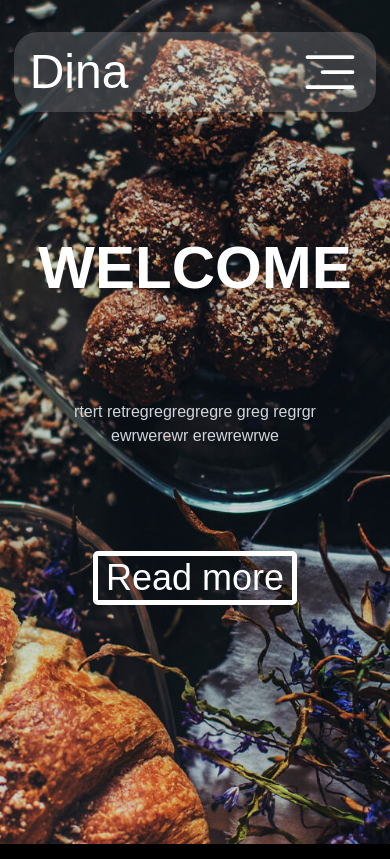
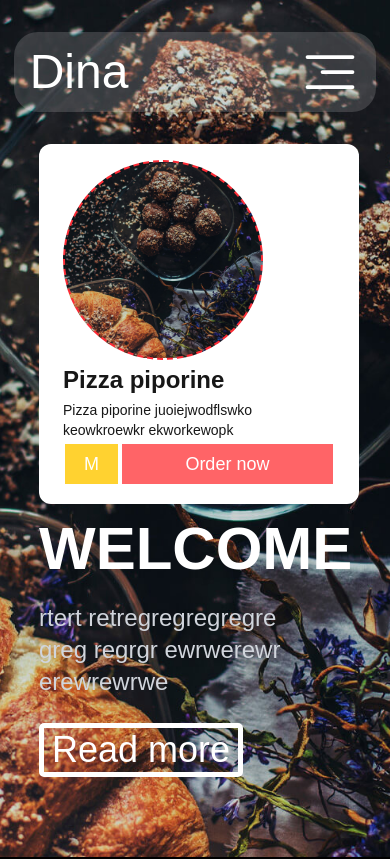
Before and after one commit to ahmedkh67/restu, a Next.js app: page / in a window 390 px wide. Shown: the top 859 px of the page. Built offline with nearby package versions, Linux system fonts and the light colour scheme.

Commit message:
new menu

```diff
--- a/Components/Moresec.tsx
+++ b/Components/Moresec.tsx
@@ -10,7 +10,7 @@ import { motion } from "framer-motion";
 
 const Moresec = () => {
   return (
-    <div id='moresec' className="flex w-full flex-col md:flex-row bg-white md:justify-around items-center justify-around">
+    <div id='moresec' className="flex w-full flex-col md:flex-row bg-white md:justify-around items-start justify-around">
 
       {Moreboxes.map((item) => (
          <motion.div className=''
--- a/app/page.tsx
+++ b/app/page.tsx
@@ -11,16 +11,19 @@ export default function Home() {
 
     return (
         <>
-        <div className="Hero_Background flex w-full bg-black md:h-screen h-screen flex-col justify-between items-center overflow-hidden pb-40">
+        <div className="Hero_Background flex w-full bg-black md:h-screen h-full flex-col justify-between items-center overflow-hidden pb-20">
 
             <Navbar />
-            <div className="flex w-full h-full flex-col justify-evenly items-center">
-
-                    <h1 className="md:text-[170px] text-[60px] font-bold text-white upanimate">
+            <div className="flex w-full h-full md:flex-row flex-col-reverse justify-evenly items-start px-[10%]">
+                 <div className="flex flex-col w-full">
+                 <h1 className="md:text-[100px] text-[60px] font-bold text-white upanimate">
                         {Herosec.Hero_title}
                     </h1>
 
-                <h1 className="text-center text-gray-300 md:w-[30%] w-[65%] my-2 pb-6 upanimate2">
+                <h1 className="text-start text-2xl text-gray-300 md:w-[70%] w-[80%] my-2 pb-6 upanimate2">
+                    {Herosec.Hero_Dis}
+                </h1>
+                <h1 className="text-start text-2xl text-gray-300 md:w-[70%] hidden md:flex w-[80%] my-2 pb-6 upanimate2">
                     {Herosec.Hero_Dis}
                 </h1>
 
@@ -30,18 +33,156 @@ export default function Home() {
                 </button>
                 </Link>
 
+                 </div>
+                 <div className="flex items-end justify-center">
+
+                    <div className="flex flex-col w-80 h-90 bg-white p-4 px-6 rounded-xl">
+                        <div className="flex w-50 h-50 rounded-full border-2 border-red-500 border-dashed p-2 Hero_Background">
+
+                        </div>
+                        <h1 className="text-2xl font-bold py-1">
+                            Pizza piporine
+                        </h1>
+                        <p className="text-sm mb-1">
+                            Pizza piporine juoiejwodflswko keowkroewkr ekworkewopk
+                        </p>
+                        <div className="flex ">
+                            <button className="w-1/4 mx-0.5 bg-amber-300 h-10 text-lg text-white">
+                                M
+                            </button>
+                            <button className="w-full mx-0.5 bg-red-400 h-10 text-lg text-white">
+                                Order now
+                            </button>
+                        </div>
+                    </div>
+                 </div>
+
 
             </div>
         </div>
         <MenuSlider />
         <GalleryButton />
         <Moresec />
+        <div className="flex flex-col md:flex-row justify-evenly py-8 bg-gray-200 items-start pl-6 md:pl-0">
+        <div className="flex flex-col w-80 h-90 bg-white p-4 px-6 rounded-xl my-4">
+                        <div className="flex w-50 h-50 rounded-full border-2 border-red-500 border-dashed p-2 Hero_Background">
+
+                        </div>
+                        <h1 className="text-2xl font-bold py-1">
+                            Pizza piporine
+                        </h1>
+                        <p className="text-sm mb-1">
+                            Pizza piporine juoiejwodflswko keowkroewkr ekworkewopk
+                        </p>
+                        <div className="flex ">
+                            <button className="w-1/4 mx-0.5 bg-amber-300 h-10 text-lg text-white">
+                                M
+                            </button>
+                            <button className="w-full mx-0.5 bg-red-400 h-10 text-lg text-white">
+                                Order now
+                            </button>
+                        </div>
+                    </div><div className="flex flex-col w-80 h-90 bg-white p-4 px-6 rounded-xl my-4">
+                        <div className="flex w-50 h-50 rounded-full border-2 border-red-500 border-dashed p-2 Hero_Background">
+
+                        </div>
+                        <h1 className="text-2xl font-bold py-1">
+                            Pizza piporine
+                        </h1>
+                        <p className="text-sm mb-1">
+                            Pizza piporine juoiejwodflswko keowkroewkr ekworkewopk
+                        </p>
+                        <div className="flex ">
+                            <button className="w-1/4 mx-0.5 bg-amber-300 h-10 text-lg text-white">
+                                M
+                            </button>
+                            <button className="w-full mx-0.5 bg-red-400 h-10 text-lg text-white">
+                                Order now
+                            </button>
+                        </div>
+                    </div><div className="flex flex-col w-80 h-90 bg-white p-4 px-6 rounded-xl my-4">
+                        <div className="flex w-50 h-50 rounded-full border-2 border-red-500 border-dashed p-2 Hero_Background">
+
+                        </div>
+                        <h1 className="text-2xl font-bold py-1">
+                            Pizza piporine
+                        </h1>
+                        <p className="text-sm mb-1">
+                            Pizza piporine juoiejwodflswko keowkroewkr ekworkewopk
+                        </p>
+                        <div className="flex ">
+                            <button className="w-1/4 mx-0.5 bg-amber-300 h-10 text-lg text-white">
+                                M
+                            </button>
+                            <button className="w-full mx-0.5 bg-red-400 h-10 text-lg text-white">
+                                Order now
+                            </button>
+                        </div>
+                    </div>
+        </div>
         <Historysec />
+
         <Distancesec />
         <Menusec />
         <Menulist />
         <Distance2 />
+        <div className="flex flex-col md:flex-row justify-evenly py-8 bg-gray-200 items-start pl-6 md:pl-0">
+        <div className="flex flex-col w-80 h-90 bg-white p-4 px-6 rounded-xl my-4">
+                        <div className="flex w-50 h-50 rounded-full border-2 border-red-500 border-dashed p-2 Hero_Background">
 
+                        </div>
+                        <h1 className="text-2xl font-bold py-1">
+                            Pizza piporine
+                        </h1>
+                        <p className="text-sm mb-1">
+                            Pizza piporine juoiejwodflswko keowkroewkr ekworkewopk
+                        </p>
+                        <div className="flex ">
+                            <button className="w-1/4 mx-0.5 bg-amber-300 h-10 text-lg text-white">
+                                M
+                            </button>
+                            <button className="w-full mx-0.5 bg-red-400 h-10 text-lg text-white">
+                                Order now
+                            </button>
+                        </div>
+                    </div><div className="flex flex-col w-80 h-90 bg-white p-4 px-6 rounded-xl my-4">
+                        <div className="flex w-50 h-50 rounded-full border-2 border-red-500 border-dashed p-2 Hero_Background">
+
+                        </div>
+                        <h1 className="text-2xl font-bold py-1">
+                            Pizza piporine
+                        </h1>
+                        <p className="text-sm mb-1">
+                            Pizza piporine juoiejwodflswko keowkroewkr ekworkewopk
+                        </p>
+                        <div className="flex ">
+                            <button className="w-1/4 mx-0.5 bg-amber-300 h-10 text-lg text-white">
+                                M
+                            </button>
+                            <button className="w-full mx-0.5 bg-red-400 h-10 text-lg text-white">
+                                Order now
+                            </button>
+                        </div>
+                    </div><div className="flex flex-col w-80 h-90 bg-white p-4 px-6 rounded-xl my-4">
+                        <div className="flex w-50 h-50 rounded-full border-2 border-red-500 border-dashed p-2 Hero_Background">
+
+                        </div>
+                        <h1 className="text-2xl font-bold py-1">
+                            Pizza piporine
+                        </h1>
+                        <p className="text-sm mb-1">
+                            Pizza piporine juoiejwodflswko keowkroewkr ekworkewopk
+                        </p>
+                        <div className="flex ">
+                            <button className="w-1/4 mx-0.5 bg-amber-300 h-10 text-lg text-white">
+                                M
+                            </button>
+                            <button className="w-full mx-0.5 bg-red-400 h-10 text-lg text-white">
+                                Order now
+                            </button>
+                        </div>
+                    </div>
+        </div>
         <Commentssec />
         <Teamsec />
         <Mapsec />
```
Also changed, not shown: Constants/index.tsx (line endings or trailing spaces).
